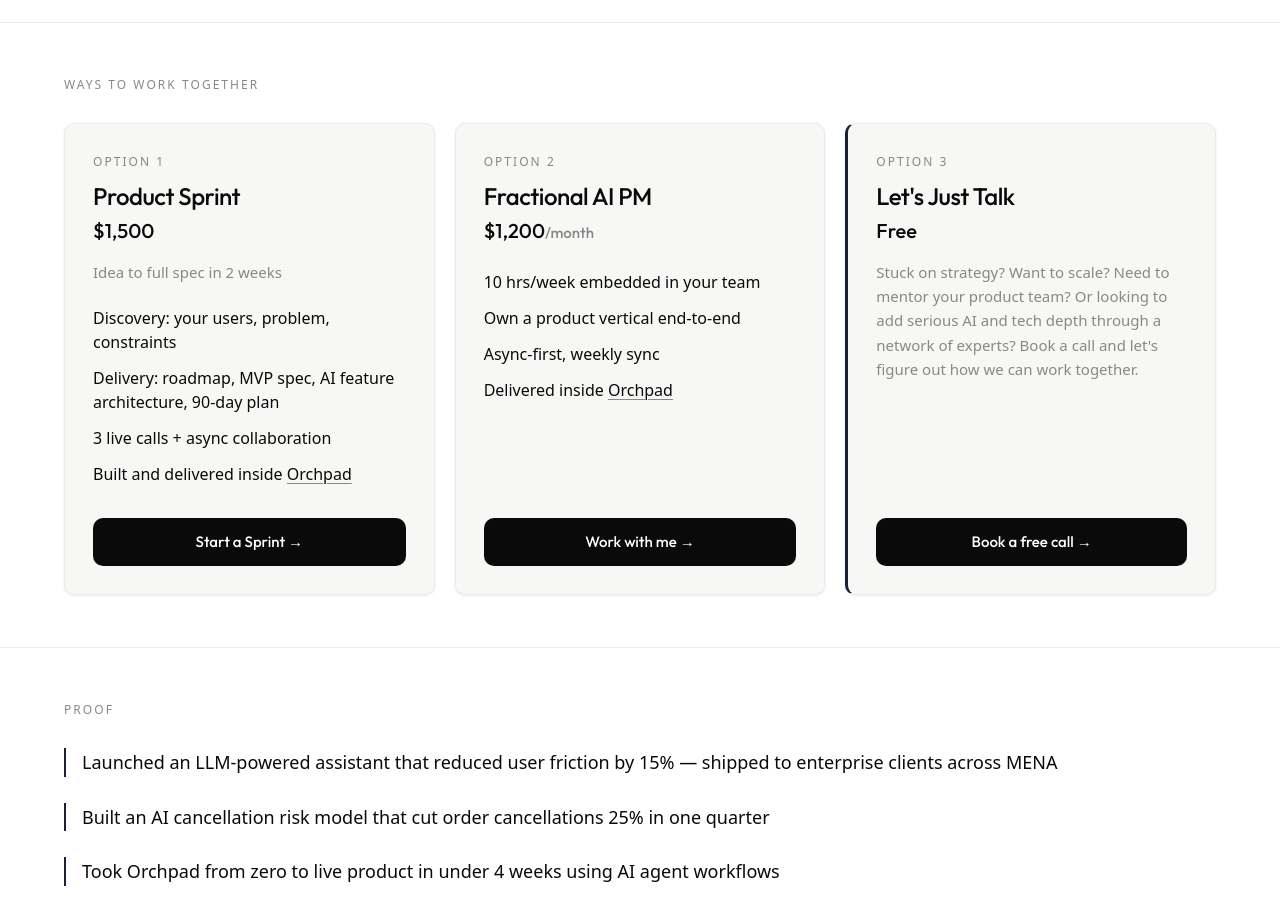
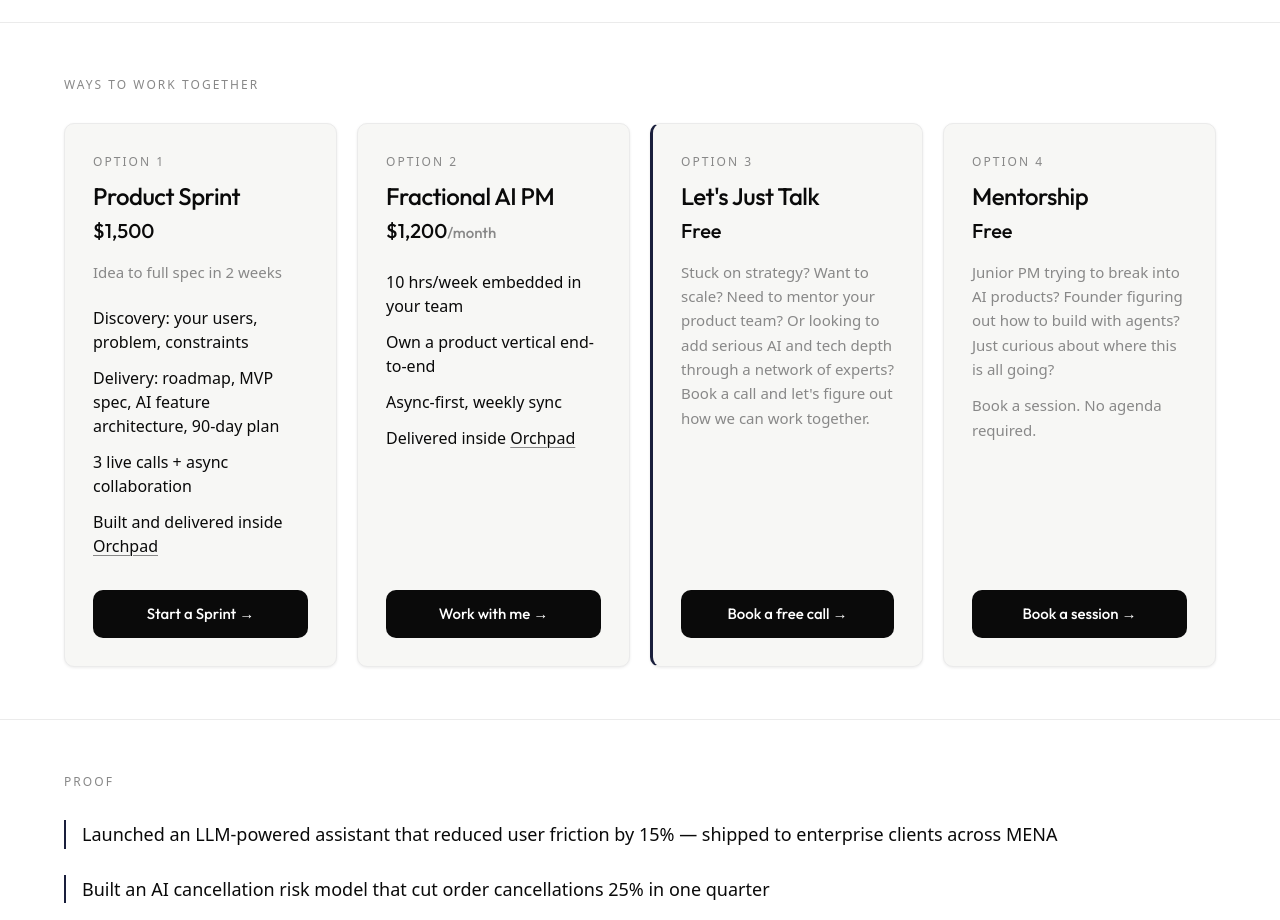
Before and after one commit to eslammahd/meetsam, a Next.js app: page / in a window 1280 px wide. Shown: the part 1020-1940 px from the top of the page. Built offline with nearby package versions, Linux system fonts and the light colour scheme; no server answers.

Commit message:
Add fourth 'Mentorship' option card

```diff
--- a/app/globals.css
+++ b/app/globals.css
@@ -276,7 +276,7 @@ section.section {
 
 @media (min-width: 1024px) {
   .cards {
-    grid-template-columns: repeat(3, 1fr);
+    grid-template-columns: repeat(4, 1fr);
   }
 }
 
--- a/app/page.js
+++ b/app/page.js
@@ -156,6 +156,27 @@ export default function Home() {
                 Book a free call →
               </a>
             </div>
+
+            {/* Option 4 */}
+            <div className="card">
+              <p className="card-label">Option 4</p>
+              <h3 className="card-name">Mentorship</h3>
+              <p className="card-price">Free</p>
+              <p className="card-sub">
+                Junior PM trying to break into AI products? Founder figuring out
+                how to build with agents? Just curious about where this is all
+                going?
+              </p>
+              <p className="card-sub">Book a session. No agenda required.</p>
+              <a
+                href={BOOKING_HREF}
+                target="_blank"
+                rel="noopener noreferrer"
+                className="card-btn"
+              >
+                Book a session →
+              </a>
+            </div>
           </div>
         </section>
 
```
